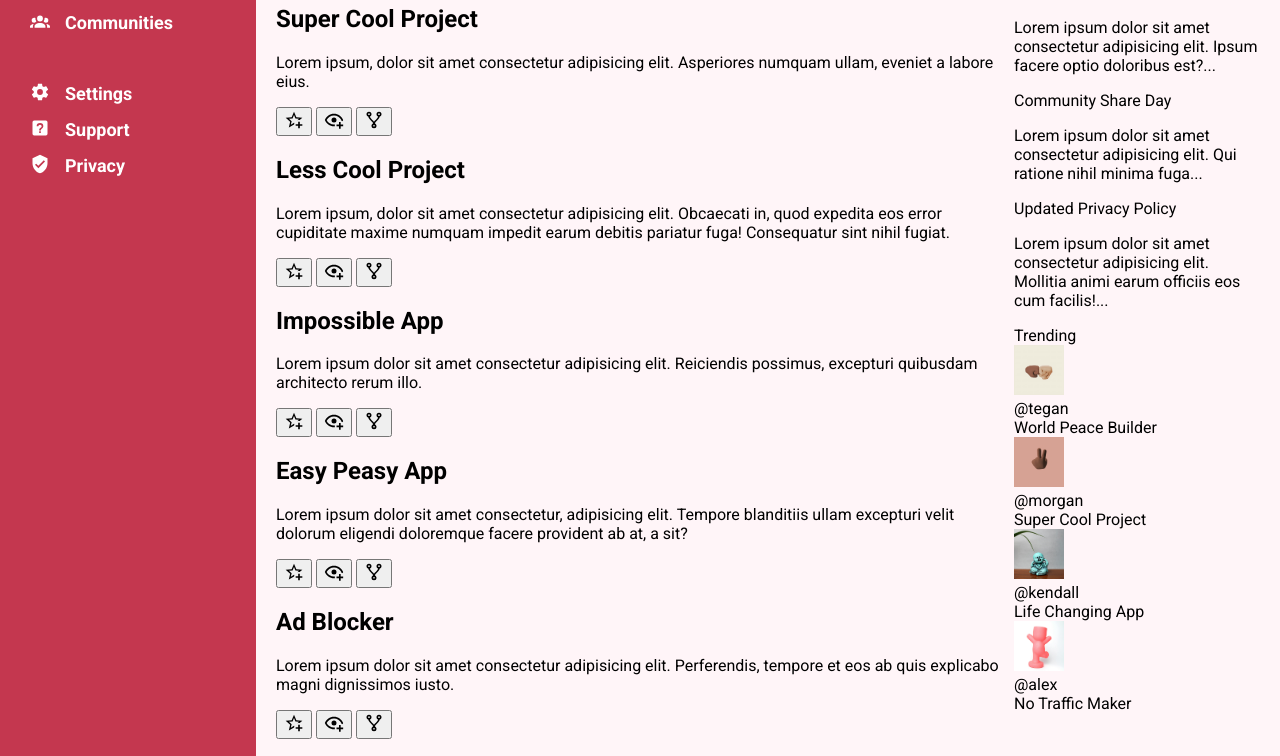
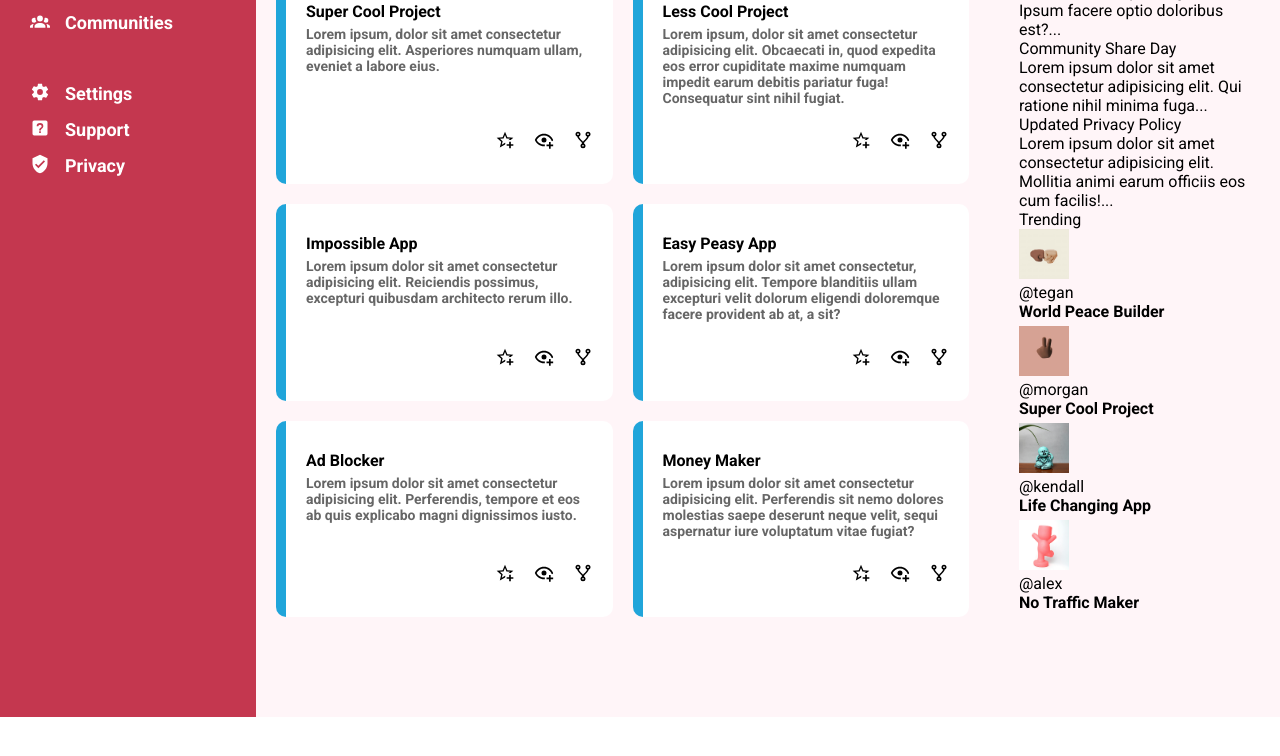
Before and after one commit to JosephDuvvani/admin-dashboard, a plain HTML site: page index.html in a window 1280 px wide. Shown: the part 278-1034 px from the top of the page. After the commit the page ends 995 px from the top, so only its background shows below. Drawn offline with Linux system fonts and the light colour scheme.

Commit message:
Style the project cards

```diff
--- a/styles.css
+++ b/styles.css
@@ -2,6 +2,12 @@ body {
     margin: 0;
     font-family: "Roboto", sans-serif;
     font-size: 16px;
+    box-sizing: border-box;
+}
+
+* {
+    margin: 0;
+    padding: 0;
 }
 
 img {
@@ -14,6 +20,7 @@ svg {
 }
 
 .container {
+    height: 100vh;
     display: grid;
     grid-template-columns: 1fr 4fr;
 }
@@ -173,5 +180,56 @@ svg {
     grid-row: 3;
     display: grid;
     grid-template-columns: 3fr 1fr;
-    padding: 20px 20px;
+    padding: 20px 30px 100px 20px;
+    gap: 50px;
 }
+
+.main .projects {
+    display: grid;
+    grid-template-rows: 50px 1fr;
+}
+
+.main .projects .title {
+    align-self: center;
+    font-size: 20px;
+    font-weight: 700;
+}
+
+.main .projects .cards {
+    display: grid;
+    grid-template-columns: repeat(auto-fit, minmax(250px, 1fr));
+    gap: 20px;
+}
+
+.projects .cards .card {
+    display: flex;
+    flex-direction: column;
+    border-left: 10px solid rgb(32, 165, 218);
+    border-radius: 10px;
+    background-color: #fff;
+    padding: 30px 20px;
+}
+
+.card .project-name {
+    font-size: 16px;
+    font-weight: 700;
+    padding-bottom: 5px;
+}
+
+.card .project-info {
+    flex: 1;
+    font-size: 14px;
+    font-weight: 700;
+    color: rgb(0, 0, 0, 0.6);
+}
+
+.card-btns {
+    padding-top: 10px;
+    align-self: flex-end;
+}
+
+.card-btns button {
+    border-style: none;
+    background-color: transparent;
+    margin-left: 15px;
+}
```
